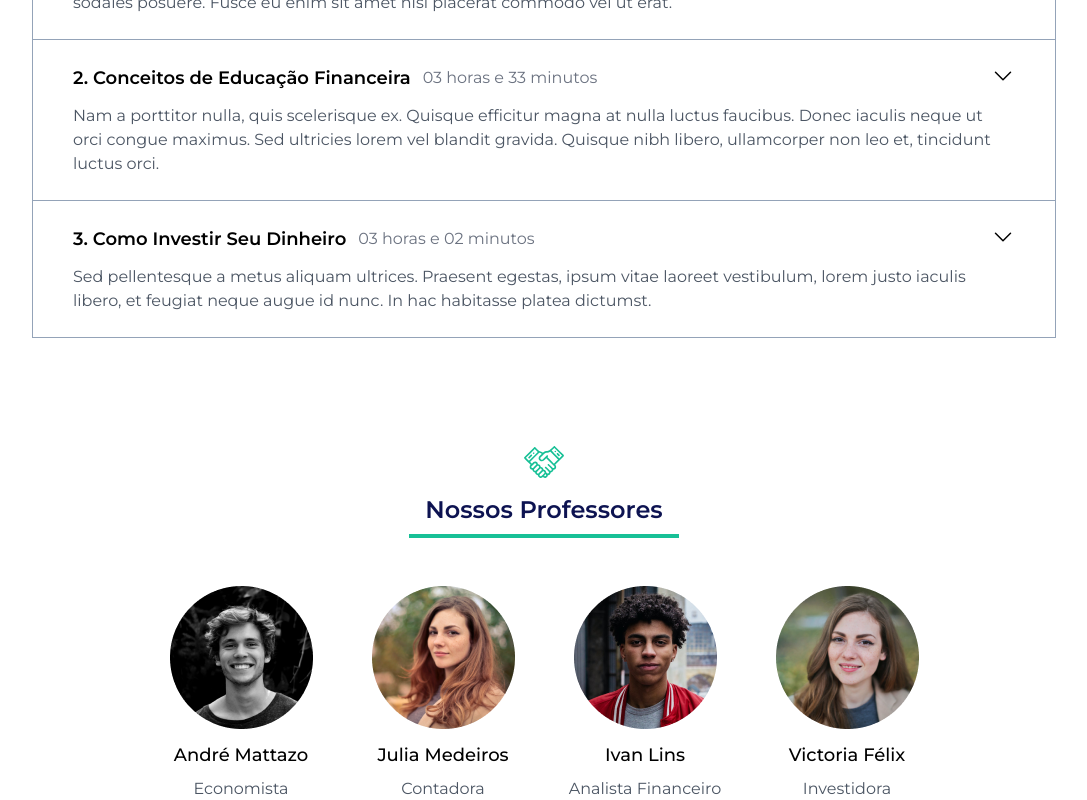
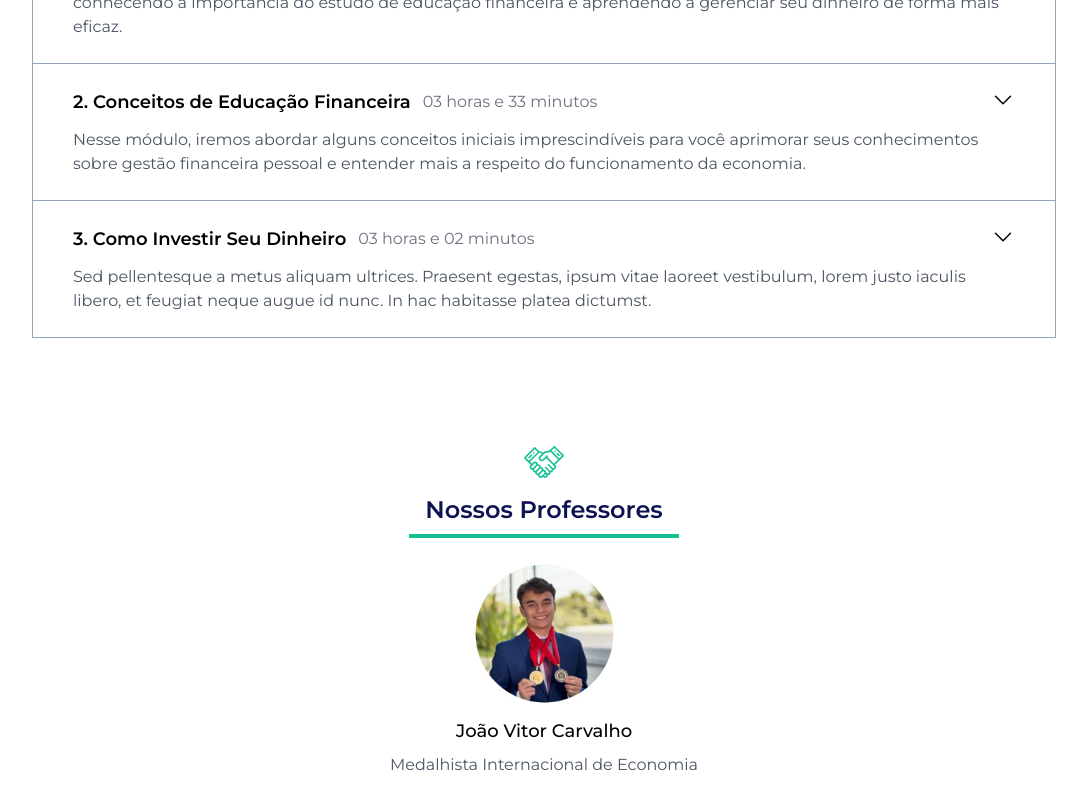
Before and after one commit to luixgabriel/Escola-do-Real, a Next.js app: page /curso/economia-basica in a window 1280 px wide. Shown: the part 880-1680 px from the top of the page, without its empty margins (96-1183 px from the left). Built offline with nearby package versions, Linux system fonts and the light colour scheme.

Commit message:
adicionando professor e descrição nos modulos

```diff
--- a/src/app/curso/[slug]/page.tsx
+++ b/src/app/curso/[slug]/page.tsx
@@ -53,7 +53,7 @@ export default async function Course({ params }: { params: { slug: string } }) {
 
       <section className="mb-24 mt-16 px-[20%]">
         <Title icon="/icons/hands.svg">Nossos Professores</Title>
-        <div className="grid grid-cols-1 gap-6 md:grid-cols-2 lg:grid-cols-4 lg:gap-10">
+        <div>
           {professors.map((professor) => (
             <Professor key={professor.id} professor={professor} />
           ))}
--- a/src/app/data/lessons.ts
+++ b/src/app/data/lessons.ts
@@ -5,7 +5,7 @@ export const lessons: ILesson[] = [
     id: 1,
     thumb: '/images/lesson/1-lesson.jpg',
     title: 'A Educação Financeira e sua Importância',
-    description: 'Lorem ipsum...',
+
     duration: 12,
     url: 'C-m_0Hi52o0?si=_TuPu2c3cjNmw9s1',
   },
@@ -13,7 +13,7 @@ export const lessons: ILesson[] = [
     id: 2,
     thumb: '/images/lesson/1-lesson.jpg',
     title: 'O Que é Dinheiro?',
-    description: 'Lorem ipsum...',
+
     duration: 12,
     url: 'ScsTC3eqvbA?si=WsMPXqulgM_NCw-U',
   },
@@ -21,7 +21,7 @@ export const lessons: ILesson[] = [
     id: 3,
     thumb: '/images/lesson/1-lesson.jpg',
     title: 'Passivos e Ativos',
-    description: 'Lorem ipsum...',
+
     duration: 12,
     url: 'pVyZCU2i9Mo?si=ZyLKHyZHNuSKkuMp',
   },
@@ -29,7 +29,7 @@ export const lessons: ILesson[] = [
     id: 4,
     thumb: '/images/lesson/1-lesson.jpg',
     title: 'Custo de Oportunidade',
-    description: 'Lorem ipsum...',
+
     duration: 12,
     url: 'm58gAYX7lUA?si=WGR-ozZUC-GhMBJF',
   },
@@ -37,7 +37,7 @@ export const lessons: ILesson[] = [
     id: 5,
     thumb: '/images/lesson/1-lesson.jpg',
     title: 'Planejamento Financeiro',
-    description: 'Lorem ipsum...',
+
     duration: 12,
     url: '3KUlEuV7ClI?si=jHlfEoFnykA3bsEl',
   },
@@ -45,7 +45,7 @@ export const lessons: ILesson[] = [
     id: 6,
     thumb: '/images/lesson/1-lesson.jpg',
     title: 'Os Bancos',
-    description: 'Lorem ipsum...',
+
     duration: 12,
     url: 'C_ZfSe1H0cE?si=WEBvj441087ZdEe5',
   },
@@ -53,7 +53,7 @@ export const lessons: ILesson[] = [
     id: 7,
     thumb: '/images/lesson/1-lesson.jpg',
     title: 'Cartões de Crédito e Débito',
-    description: 'Lorem ipsum...',
+
     duration: 12,
     url: '2kUxjVqP8Nk?si=WIQE9cg4FzqACDnj',
   },
@@ -61,7 +61,7 @@ export const lessons: ILesson[] = [
     id: 8,
     thumb: '/images/lesson/1-lesson.jpg',
     title: 'Empréstimos e Financiamentos',
-    description: 'Lorem ipsum...',
+
     duration: 12,
     url: '3F4olWPTdhU?si=rX5PZSVTY0oNpmq7',
   },
@@ -69,7 +69,7 @@ export const lessons: ILesson[] = [
     id: 9,
     thumb: '/images/lesson/1-lesson.jpg',
     title: 'Investimentos e Seguros',
-    description: 'Lorem ipsum...',
+
     duration: 12,
     url: 'NgdG9lDcytg?si=yzpFLNuX3GVdz-yC',
   },
@@ -77,7 +77,7 @@ export const lessons: ILesson[] = [
   //   id: 10,
   //   thumb: '/images/lesson/1-lesson.jpg',
   //   title: 'Entendendo o que é a economia',
-  //   description: 'Lorem ipsum...',
+  //
   //   duration: 12,
   //   url: 'SiIztrwfg1s',
   // },
@@ -85,7 +85,7 @@ export const lessons: ILesson[] = [
   //   id: 11,
   //   thumb: '/images/lesson/1-lesson.jpg',
   //   title: 'Entendendo o que é a economia',
-  //   description: 'Lorem ipsum...',
+  //
   //   duration: 12,
   //   url: 'SiIztrwfg1s',
   // },
--- a/src/app/data/modules.ts
+++ b/src/app/data/modules.ts
@@ -5,7 +5,7 @@ export const modules: IModule[] = [
     id: 1,
     title: 'Introdução a Educação Financeira',
     description:
-      'Lorem ipsum dolor sit amet, consectetur adipiscing elit. Integer facilisis velit a auctor varius. Vestibulum imperdiet sodales posuere. Fusce eu enim sit amet nisi placerat commodo vel ut erat.',
+      'Na primeira unidade de nosso curso, você será guiado pelos primeiros passos no mundo das finanças pessoais, conhecendo a importância do estudo de educação financeira e aprendendo a gerenciar seu dinheiro de forma mais eficaz.',
     duration: 47,
     lessons: [1, 2, 3, 4, 5],
   },
@@ -13,7 +13,7 @@ export const modules: IModule[] = [
     id: 2,
     title: 'Conceitos de Educação Financeira',
     description:
-      'Nam a porttitor nulla, quis scelerisque ex. Quisque efficitur magna at nulla luctus faucibus. Donec iaculis neque ut orci congue maximus. Sed ultricies lorem vel blandit gravida. Quisque nibh libero, ullamcorper non leo et, tincidunt luctus orci.',
+      'Nesse módulo, iremos abordar  alguns conceitos iniciais imprescindíveis para você aprimorar seus conhecimentos sobre gestão financeira pessoal e entender mais a respeito do funcionamento da economia.',
     duration: 213,
     lessons: [6, 7, 8, 9],
   },
--- a/src/app/data/professors.ts
+++ b/src/app/data/professors.ts
@@ -3,26 +3,26 @@ import { IProfessor } from '@/interfaces/professor'
 export const professors: IProfessor[] = [
   {
     id: 1,
-    image: '/images/professor/1-professor.png',
-    name: 'André Mattazo',
-    subject: 'Economista',
+    image: '/images/professor/professor-joao.jpeg',
+    name: 'João Vitor Carvalho',
+    subject: 'Medalhista Internacional de Economia',
   },
-  {
-    id: 2,
-    image: '/images/professor/2-professor.png',
-    name: 'Julia Medeiros',
-    subject: 'Contadora',
-  },
-  {
-    id: 3,
-    image: '/images/professor/3-professor.png',
-    name: 'Ivan Lins',
-    subject: 'Analista Financeiro',
-  },
-  {
-    id: 4,
-    image: '/images/professor/4-professor.png',
-    name: 'Victoria Félix',
-    subject: 'Investidora',
-  },
+  // {
+  //   id: 2,
+  //   image: '/images/professor/2-professor.png',
+  //   name: 'Julia Medeiros',
+  //   subject: 'Contadora',
+  // },
+  // {
+  //   id: 3,
+  //   image: '/images/professor/3-professor.png',
+  //   name: 'Ivan Lins',
+  //   subject: 'Analista Financeiro',
+  // },
+  // {
+  //   id: 4,
+  //   image: '/images/professor/4-professor.png',
+  //   name: 'Victoria Félix',
+  //   subject: 'Investidora',
+  // },
 ]
--- a/src/components/general/Header/index.tsx
+++ b/src/components/general/Header/index.tsx
@@ -7,6 +7,7 @@ import Image from 'next/image'
 import { usePathname } from 'next/navigation'
 import { useLayoutEffect, useState } from 'react'
 import { BurguerIcon, CloseIcon } from '../Icons'
+import Link from 'next/link'
 
 export default function Header() {
   const pathname = usePathname()
@@ -49,7 +50,9 @@ export default function Header() {
               Fazer Doação
             </button>
             <button className="rounded-md bg-green-600 px-5 py-3 text-sm uppercase text-white hover:bg-green-700">
-              Faça Parte
+              <Link href="https://forms.gle/WcUNcAGHkEoV7duy5" target="_blank">
+                Faça Parte
+              </Link>
             </button>
           </div>
         </div>
--- a/src/components/homepage/Banner/index.tsx
+++ b/src/components/homepage/Banner/index.tsx
@@ -14,7 +14,8 @@ export default function Banner() {
         eficaz sobre gestão de dinheiro.
       </p>
       <Link
-        href={'/curso/economia-basica'}
+        href="https://forms.gle/WcUNcAGHkEoV7duy5"
+        target="_blank"
         className="font-md inline rounded-full bg-white px-8 py-4 text-base uppercase text-green-500 hover:bg-gray-100 md:text-lg"
       >
         Junte-se a nós!
--- a/src/interfaces/lesson.ts
+++ b/src/interfaces/lesson.ts
@@ -2,7 +2,6 @@ export interface ILesson {
   id: number
   thumb: string
   title: string
-  description: string
   duration: number
   url: string
 }
```
Also changed, not shown: public/images/professor/professor-joao.jpeg (added), public/images/professor/professor-joao2.jpg (added).
